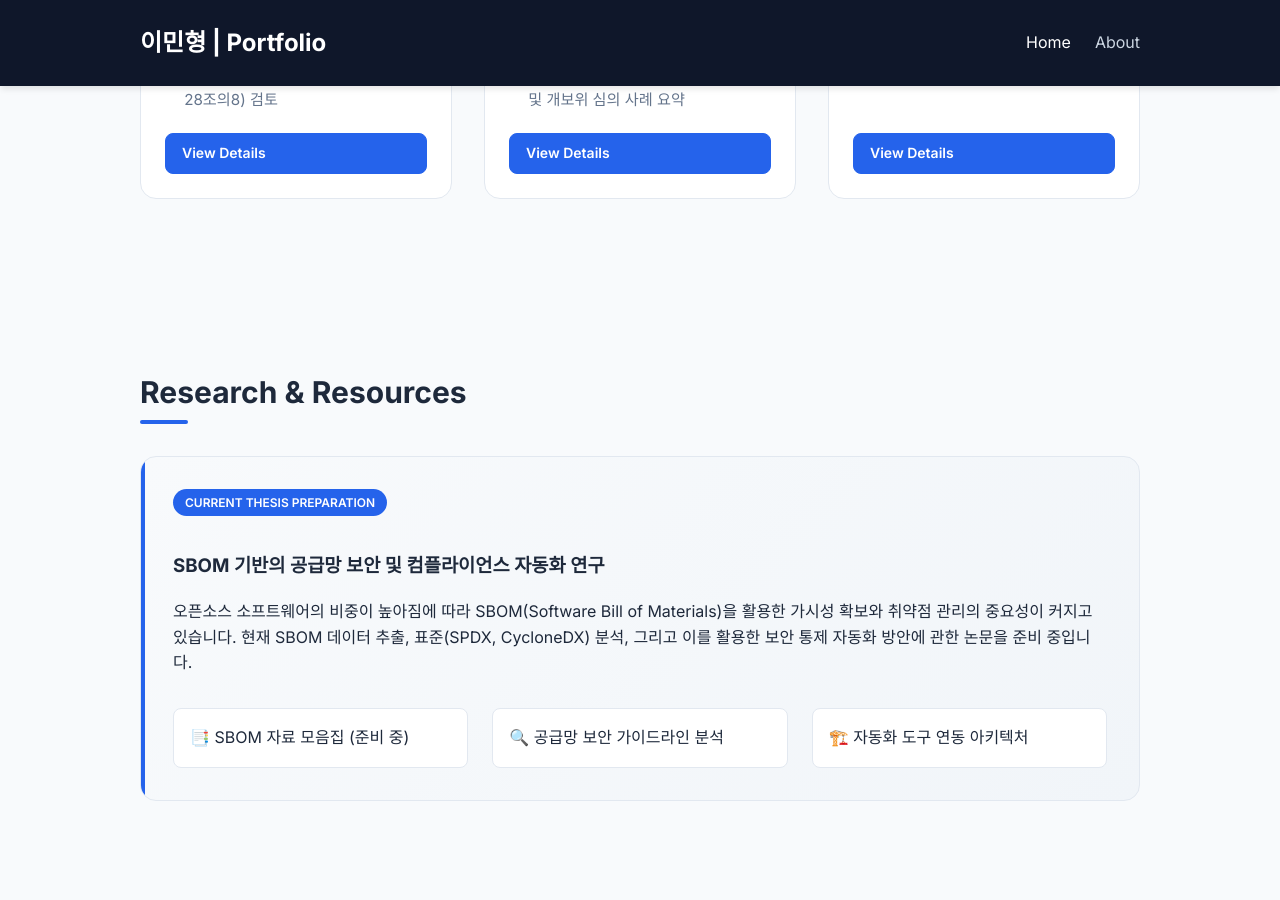
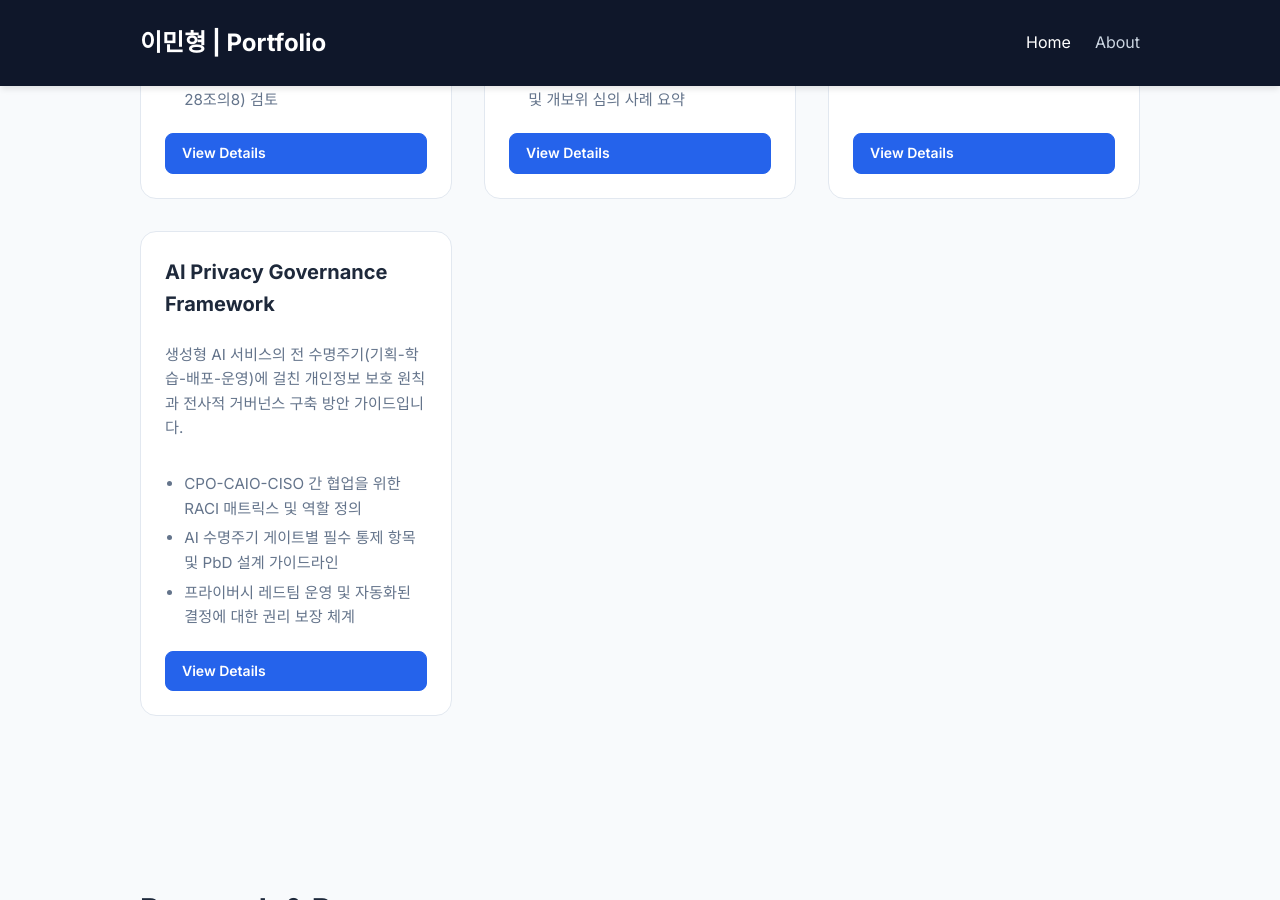
Before and after one commit to 971023als/971023als.github.io, a Jekyll site: the page built from index.md, in a window 1280 px wide and 900 px high, scrolled down 2785 px. Built offline with Jekyll 4.4.1, drawn with Linux system fonts in a browser that asks for light colours.

Commit message:
Add AI Privacy Governance Guide project page

```diff
--- a/index.md
+++ b/index.md
@@ -207,6 +207,20 @@ title: "Home"
                 <a href="/projects/purpose-extrinsic-exceptions-guide/" class="btn btn-small">View Details</a>
             </div>
         </div>
+        <div class="project-card">
+            <div class="project-info">
+                <h3>AI Privacy Governance Framework</h3>
+                <p>
+                    생성형 AI 서비스의 전 수명주기(기획-학습-배포-운영)에 걸친 개인정보 보호 원칙과 전사적 거버넌스 구축 방안 가이드입니다.
+                </p>
+                <ul class="project-points">
+                    <li>CPO-CAIO-CISO 간 협업을 위한 RACI 매트릭스 및 역할 정의</li>
+                    <li>AI 수명주기 게이트별 필수 통제 항목 및 PbD 설계 가이드라인</li>
+                    <li>프라이버시 레드팀 운영 및 자동화된 결정에 대한 권리 보장 체계</li>
+                </ul>
+                <a href="/projects/ai-privacy-governance-guide/" class="btn btn-small">View Details</a>
+            </div>
+        </div>
     </div>
 </section>
 
```
Also changed, not shown: projects/ai-privacy-governance-guide.md (added, +77 -0 lines), 2 other files.
